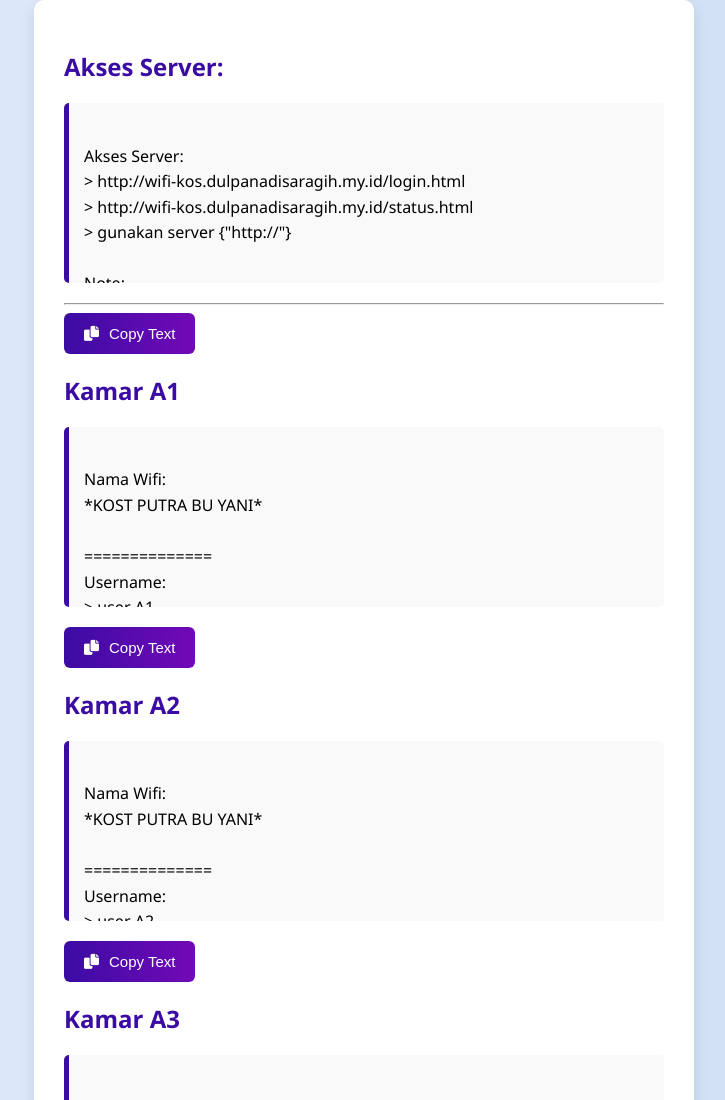
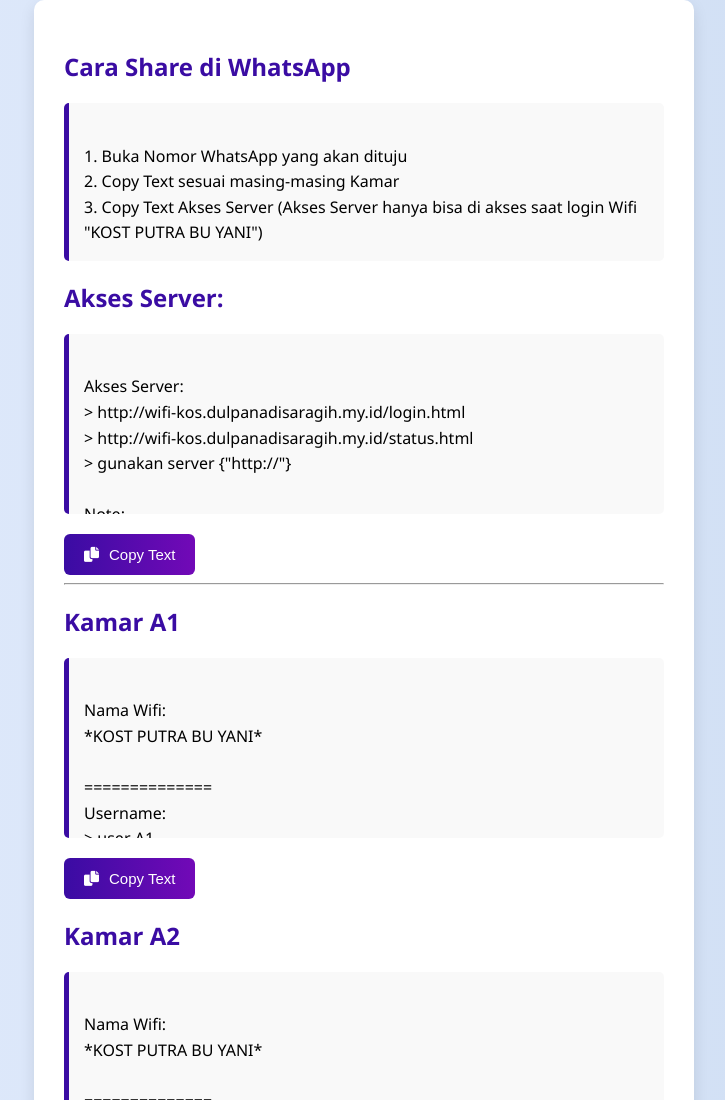
Before and after one commit to dulpansrgih/tools, a plain HTML site: page manage-password-wifi-kost.html in a window 1280 px wide. Shown: the top 1100 px of the page, without its empty margins (276-1001 px from the left). Drawn offline with Linux system fonts and the light colour scheme.

Commit message:
Update manage-password-wifi-kost.html

```diff
--- a/manage-password-wifi-kost.html
+++ b/manage-password-wifi-kost.html
@@ -103,6 +103,14 @@
 <body>
   <div class="container">
 
+    <h2>Cara Share di WhatsApp</h2>
+    <div class="text-box">
+    1. Buka Nomor WhatsApp yang akan dituju
+    2. Copy Text sesuai masing-masing Kamar
+    3. Copy Text Akses Server (Akses Server hanya bisa di akses saat login Wifi "KOST PUTRA BU YANI")
+    </div>
+
+    <!--[ ============== ]-->
     <h2>Akses Server:</h2>
     <div class="text-box" id="textToCopy1">
 Akses Server:
@@ -113,11 +121,11 @@ Akses Server:
 Note:
 > jika tidak beralih secara otomatis, maka klik "Masuk ke jaringan."
     </div>
-    <hr>
     <button class="btn-copy" data-target="textToCopy1">
         <i class="fas fa-copy"></i> Copy Text
     </button>
 
+    <hr>
     <!--[ ============== ]-->
     <h2>Kamar A1</h2>
     <div class="text-box" id="textToCopy2">
```
